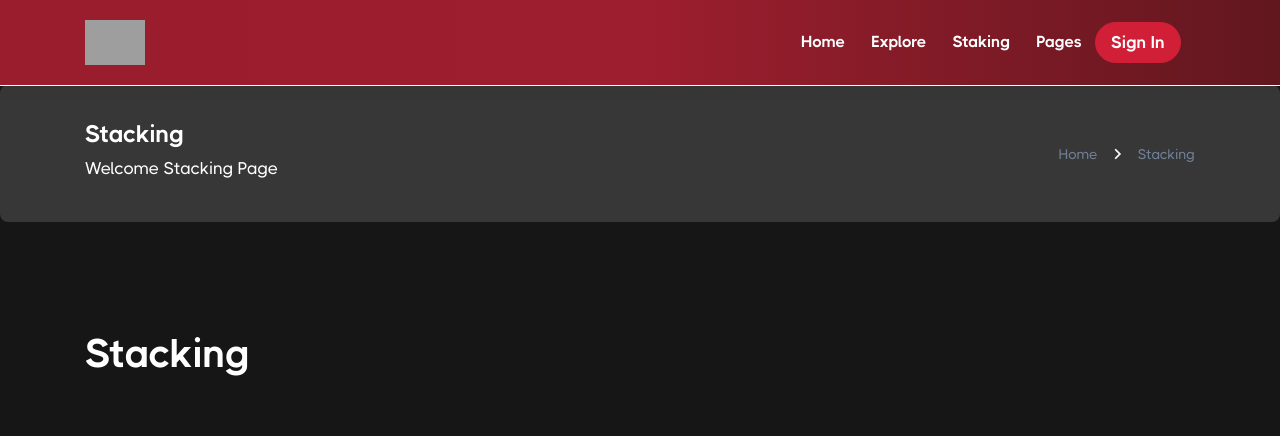
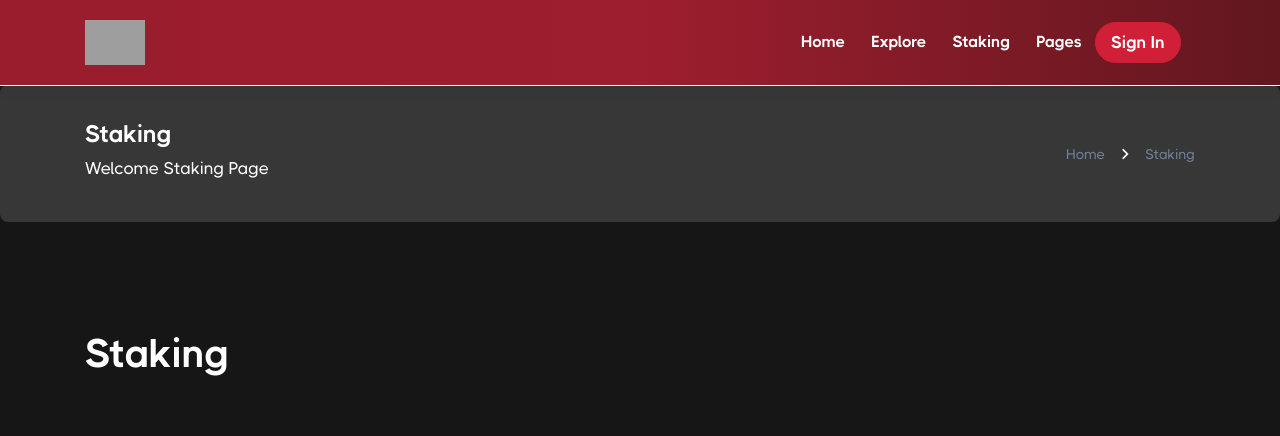
Before and after one commit to Ravinder-Khera/launchpad-template, a Next.js app: page /staking-one in a window 1280 px wide. Shown: the top 436 px of the page. Built offline with nearby package versions, Linux system fonts and the light colour scheme; grey boxes are pictures that could not be loaded.

Commit message:
Stacking to Staking

```diff
--- a/pages/staking-one.js
+++ b/pages/staking-one.js
@@ -34,17 +34,17 @@ const Staking2 = () => {
         <>
             <LayoutFront
                 pageClass={"front"}
-                headTitle={"Stacking"}
-                pageTitle={"Stacking"}
-                pageTitleSub={"Welcome Stacking Page"}
+                headTitle={"Staking"}
+                pageTitle={"Staking"}
+                pageTitleSub={"Welcome Staking Page"}
                 parent={"Home"}
-                child={"Stacking"}>
-                <div className="stacking section-padding">
+                child={"Staking"}>
+                <div className="Staking section-padding">
                     <div className="container">
                         <div className="row">
                             <div className="col-xl-6">
                                 <div className="section-title text-start">
-                                    <h2>Stacking</h2>
+                                    <h2>Staking</h2>
                                 </div>
                             </div>
                         </div>
@@ -52,13 +52,13 @@ const Staking2 = () => {
                             <div className="col-xl-12">
                                 {data.map((item, i) => (
                                     <div className="card">
-                                        <div className="stacking-content card-body">
-                                            <div className="stacking-toggle" onClick={() => handleOnClick(item.id)}>
+                                        <div className="Staking-content card-body">
+                                            <div className="Staking-toggle" onClick={() => handleOnClick(item.id)}>
                                                 <i className={activeIndex === item.id ? "bi bi-chevron-down" : "bi bi-chevron-right"}></i>
                                             </div>
-                                            <div className="stacking-img">
+                                            <div className="Staking-img">
                                                 <img src="/launchpad-template/images/igos/1.png" alt="" width={150} className="me-4" />
-                                                <div className="stacking-desc">
+                                                <div className="Staking-desc">
                                                     <h4>GAME LP Staking</h4>
                                                     <span>GAME-BUSD / GAME</span>
                                                     <p>Stake GAME LP tokens to participate in IDOs. Details on <Link href="#">
```
Also changed, not shown: public/scss/pages/_staking.scss (+4 -4 lines), public/css/style.css, public/scss/style.css.
